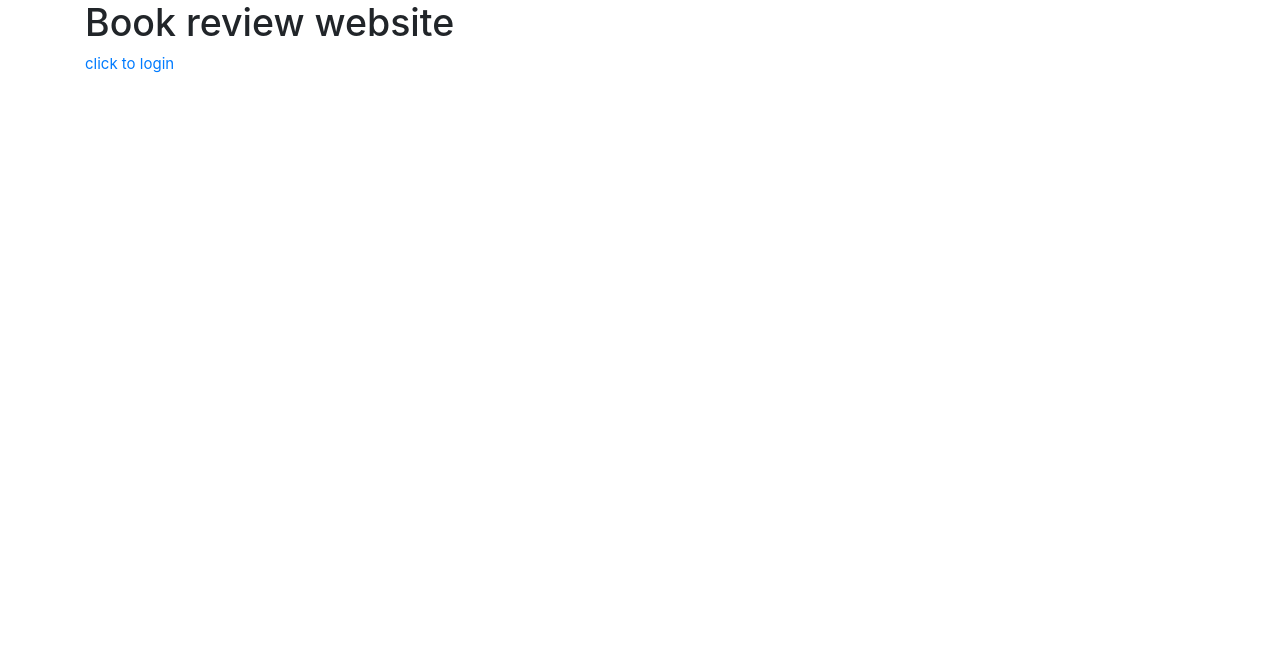
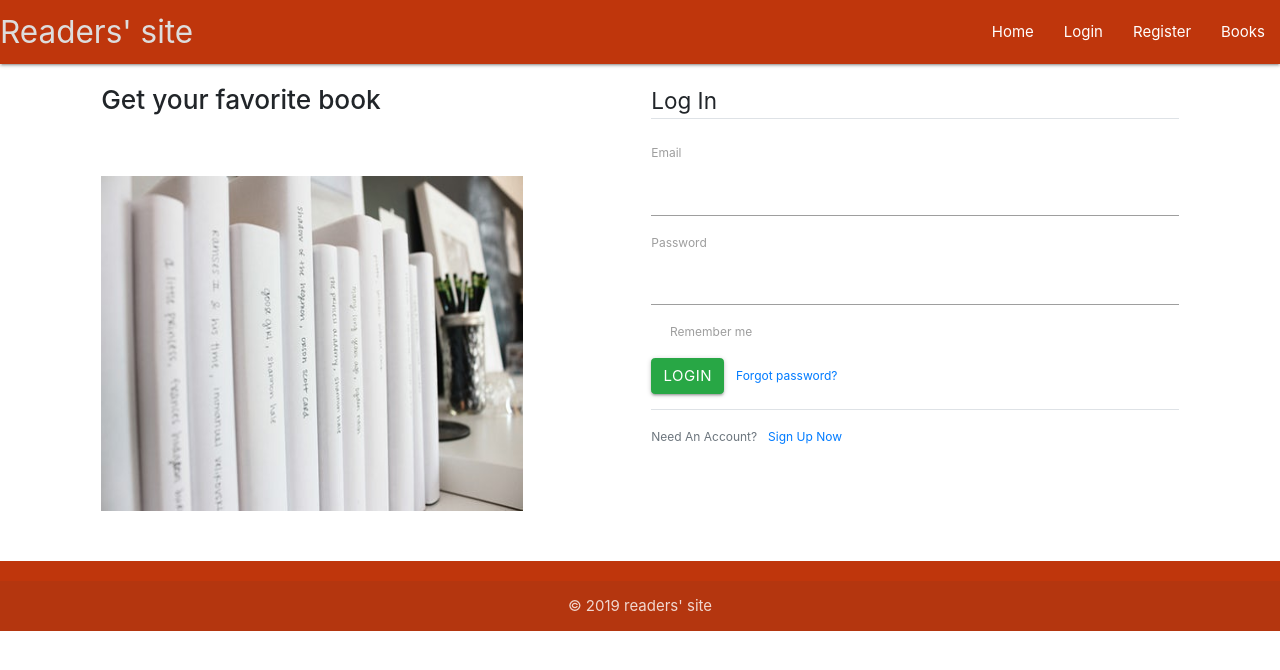
Before and after one commit to justinembawomye/bookreviews, a Flask app: page / in a window 1280 px wide. Shown: the top 670 px of the page. Run offline with Flask 2, Linux system fonts and the light colour scheme; data that the repository does not hold is empty; parts of the project's set-up code (start-up, migrations or seed data) failed here and were passed over; some libraries are stand-ins or nearby versions.

Commit message:
add styles

```diff
--- a/application/__init__.py
+++ b/application/__init__.py
@@ -29,10 +29,18 @@ def create_app(config_name):
     login_manager.init_app(app)
     db.init_app(app)
 
-    @app.route('/')
+    @app.route('/', methods=['POST', 'GET'])
     def index():
-        books = Book.query.all()
-        return render_template('index.html')
+        form = LoginForm()
+        if form.validate_on_submit():
+            user = User.query.filter_by(email=form.email.data).first()
+            if user and bcrypt.check_password_hash(user.password, form.password.data):
+                login_user(user)
+                flash(f'Welcome', 'success')
+                return redirect(url_for('books'))
+            else:
+                flash("Login failed. Please check email and password", "danger")
+        return render_template('index.html', form=form)
 
     @app.route('/register', methods=['POST', 'GET'])
     def register():
@@ -64,7 +72,7 @@ def create_app(config_name):
     @app.route('/logout')
     @login_required
     def logout():
-        logout_user
+        logout_user()
         return render_template('index.html')
 
     @app.route('/books', methods=['POST', 'GET'])
--- /dev/null
+++ b/application/static/css/style.css
@@ -0,0 +1,29 @@
+nav{
+  top:0 !important;
+  background-color:#bf360c;
+}
+
+a:hover{
+  text-decoration: none;
+  color:#ddd;
+}
+.img{
+  margin-top:10%;
+  width: 80%;
+  height: 90%;
+}
+.head{
+  top:10%;
+}
+.home{
+  padding:20px;
+}
+
+.page-footer{
+  margin-top: 5%;
+  background-color: #bf360c;
+}
+#copyright{
+  text-align: center;
+
+}
--- a/application/templates/index.html
+++ b/application/templates/index.html
@@ -1,6 +1,85 @@
 {% extends "layout.html" %}
 
 {% block content %}
-<h1>Book review website</h1>
-<p><a href="{{url_for('login')}}">click to login</a></p>
+
+<div class="row home" >
+    <div class="col s4">
+        <h3 class="head">Get your favorite book</h3>
+        <img src="{{url_for('static', filename='images/book.jpeg')}}" class='img'alt="">
+
+    </div>
+
+    <div class="col s8">
+
+        <div class="content-section">
+            <form method="POST" action="">
+                {{form.hidden_tag()}}
+                <fieldset class="form-group">
+                    <legend class="border-bottom mb-4">Log In</legend>
+
+                    <div class="form-group">
+                        {{form.email.label(class="form-control-label")}}
+
+                        {% if form.email.errors %}
+                        {{form.email(class="input-field")}}
+
+                        <div class="invalid-feedback">
+                            {% for error in form.email.errors %}
+                            <span>{{error}}</span>
+                            {% endfor %}
+                        </div>
+                        {% else %}
+                        {{form.email(class="form-control form-control-lg")}}
+                        {% endif %}
+
+                        <!-- {{form.email(class="form-control form-control-lg")}} -->
+                    </div>
+                    <div class="form-group">
+                        {{form.password.label(class="form-control-label")}}
+
+                        {% if form.password.errors %}
+                        {{form.password(class="form-control form-control-lg is-invalid")}}
+
+                        <div class="invalid-feedback">
+                            {% for error in form.password.errors %}
+                            <span>{{error}}</span>
+                            {% endfor %}
+                        </div>
+                        {% else %}
+                        {{form.password(class="form-control form-control-lg")}}
+                        {% endif %}
+
+                        <!-- {{form.password(class="form-control form-control-lg")}} -->
+                    </div>
+
+
+                    <div class="form-check">
+
+                        {{form.remember(class="form-check-input")}}
+                        {{form.remember.label(class="form-check-label")}}
+                    </div>
+
+                </fieldset>
+
+                <div class="form-group">
+                    {{form.submit(class="btn btn-success")}}
+                    <small class="text-muted ml-2">
+                        <a href="#">Forgot password?</a>
+                    </small>
+
+                </div>
+
+            </form>
+        </div>
+
+        <div class="border-top pt-3">
+            <small class="text-muted">
+                Need An Account? <a href="{{url_for('register')}}" class="ml-2">Sign Up Now</a>
+            </small>
+        </div>
+
+    </div>
+</div>
+<!--
+<p><a href="{{url_for('login')}}">click to login</a></p> -->
 {% endblock %} <b></b>
--- a/application/templates/layout.html
+++ b/application/templates/layout.html
@@ -19,12 +19,25 @@
 
     <link rel="stylesheet" type="text/css" href="{{ url_for('static', filename='css/style.css') }}">
 
-   <title>Book reviews</title>
+    <title>Book reviews</title>
 </head>
 
 <body>
+    <nav>
+        <div class="nav-wrapper">
+            <a href="{{url_for('index')}}" class="brand-logo">Readers' site</a>
+            <ul id="nav-mobile" class="right hide-on-med-and-down">
+                <li><a href="{{url_for('index')}}">Home</a></li>
+                <li><a href="{{url_for('login')}}">Login</a></li>
+                <li><a href="{{url_for('register')}}">Register</a></li>
+                <li><a href="{{url_for('books')}}">Books</a></li>
+
+            </ul>
+        </div>
+    </nav>
 
     <main role="main" class="container">
+
         <div class="row">
             <div class="col-md-12">
                 {% with messages = get_flashed_messages(with_categories=true) %}
@@ -43,7 +56,14 @@
 
         </div>
     </main>
-
+    <footer class="page-footer">
+        <div class="footer-copyright">
+            <div class="container" id="copyright">
+                © 2019 readers' site
+                <!-- <a class="grey-text text-lighten-4 right" href="#!">More Links</a> -->
+            </div>
+        </div>
+    </footer>
 
     <!-- Compiled and minified JavaScript -->
     <script src="https://cdnjs.cloudflare.com/ajax/libs/materialize/1.0.0/js/materialize.min.js"></script>
```
Also changed, not shown: application/templates/books.html (+54 -6 lines), application/static/images/240_F_88007091_xq6uGpJ83wFltS8xH8do6mly8UxnBXmy.jpg (added), application/static/images/book.jpeg (added), application/static/images/bookie.jpeg (added), application/static/images/books.jpg (added).
